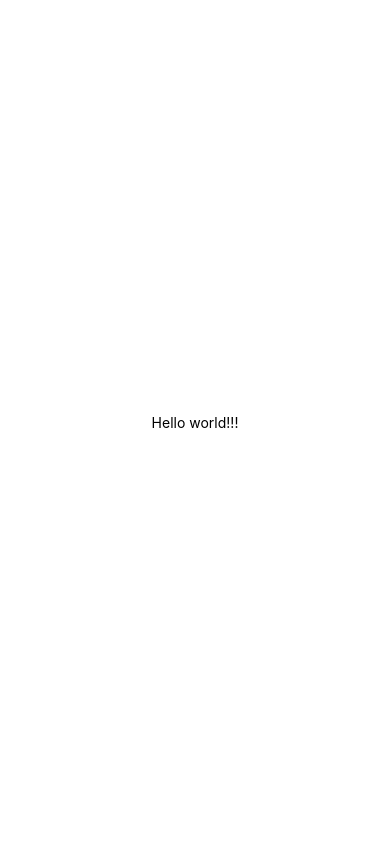
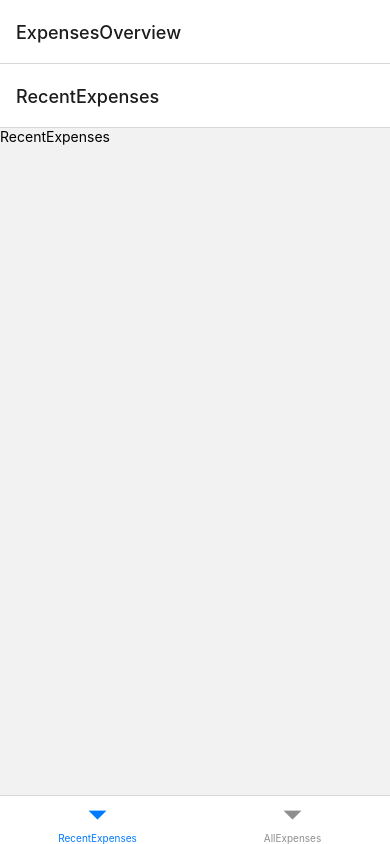
Before and after one commit to jmichel-dev/rn-expense-app, a React Native app: screen / in a window 390 px wide. Built offline with nearby package versions, Linux system fonts and the light colour scheme.

Commit message:
added basic configuration for navigation

```diff
--- a/App.js
+++ b/App.js
@@ -1,20 +1,35 @@
 import { StatusBar } from "expo-status-bar";
-import { StyleSheet, Text, View } from "react-native";
+import { NavigationContainer } from "@react-navigation/native";
+
+import { createNativeStackNavigator } from "@react-navigation/native-stack";
+import { createBottomTabNavigator } from "@react-navigation/bottom-tabs";
+
+import ManageExpenses from "./screens/ManageExpenses";
+import AllExtenses from "./screens/AllExtenses";
+import RecentExpenses from "./screens/RecentExpenses";
+
+const Stack = createNativeStackNavigator();
+const BottomTab = createBottomTabNavigator();
+
+function ExpensesOverview() {
+  return (
+    <BottomTab.Navigator>
+      <BottomTab.Screen name="RecentExpenses" component={RecentExpenses} />
+      <BottomTab.Screen name="AllExpenses" component={AllExtenses} />
+    </BottomTab.Navigator>
+  );
+}
 
 export default function App() {
   return (
-    <View style={styles.container}>
-      <Text>Hello world!!!</Text>
+    <>
       <StatusBar style="auto" />
-    </View>
+      <NavigationContainer>
+        <Stack.Navigator>
+          <Stack.Screen name="ExpensesOverview" component={ExpensesOverview} />
+          <Stack.Screen name="ManageExpenses" component={ManageExpenses} />
+        </Stack.Navigator>
+      </NavigationContainer>
+    </>
   );
 }
-
-const styles = StyleSheet.create({
-  container: {
-    flex: 1,
-    backgroundColor: "#fff",
-    alignItems: "center",
-    justifyContent: "center",
-  },
-});
--- a/package.json
+++ b/package.json
@@ -10,11 +10,16 @@
     "eject": "expo eject"
   },
   "dependencies": {
+    "@react-navigation/bottom-tabs": "^6.3.1",
+    "@react-navigation/native": "^6.0.10",
+    "@react-navigation/native-stack": "^6.6.2",
     "expo": "~45.0.0",
     "expo-status-bar": "~1.3.0",
     "react": "17.0.2",
     "react-dom": "17.0.2",
     "react-native": "0.68.2",
+    "react-native-safe-area-context": "4.2.4",
+    "react-native-screens": "~3.11.1",
     "react-native-web": "0.17.7"
   },
   "devDependencies": {
--- /dev/null
+++ b/screens/AllExtenses.js
@@ -0,0 +1,11 @@
+import { StyleSheet, Text, View } from "react-native";
+
+export default function AllExtenses() {
+  return (
+    <View>
+      <Text>AllExtenses</Text>
+    </View>
+  );
+}
+
+const styles = StyleSheet.create({});
--- /dev/null
+++ b/screens/ManageExpenses.js
@@ -0,0 +1,11 @@
+import { StyleSheet, Text, View } from "react-native";
+
+export default function ManageExpenses() {
+  return (
+    <View>
+      <Text>ManageExpenses</Text>
+    </View>
+  );
+}
+
+const styles = StyleSheet.create({});
--- /dev/null
+++ b/screens/RecentExpenses.js
@@ -0,0 +1,11 @@
+import { StyleSheet, Text, View } from "react-native";
+
+export default function RecentExpenses() {
+  return (
+    <View>
+      <Text>RecentExpenses</Text>
+    </View>
+  );
+}
+
+const styles = StyleSheet.create({});
```
Also changed, not shown: 1 other file (tests, documents, lock files or other folders).
